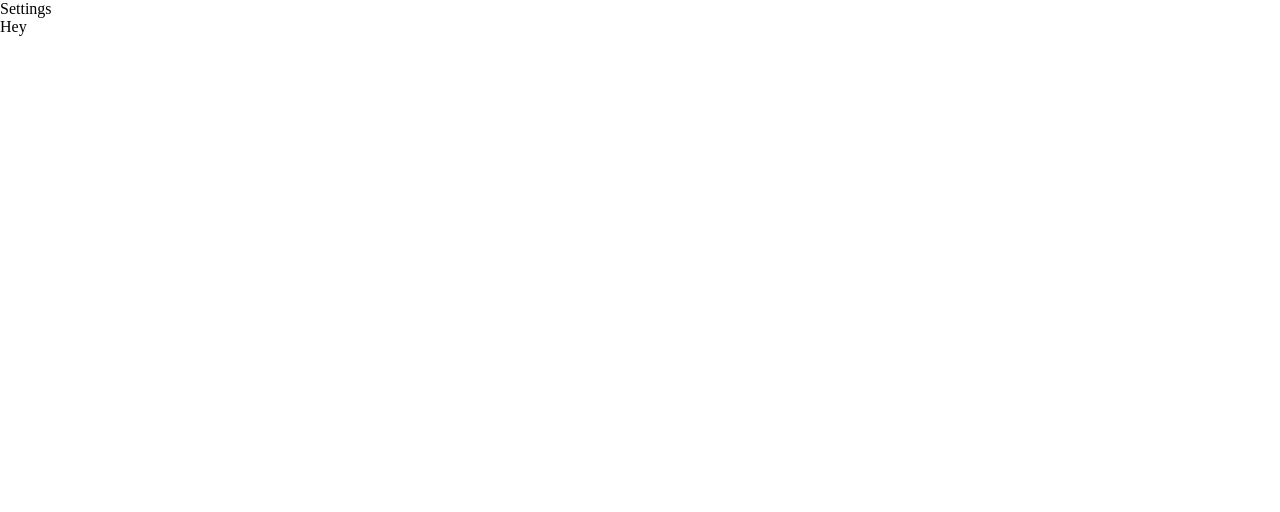
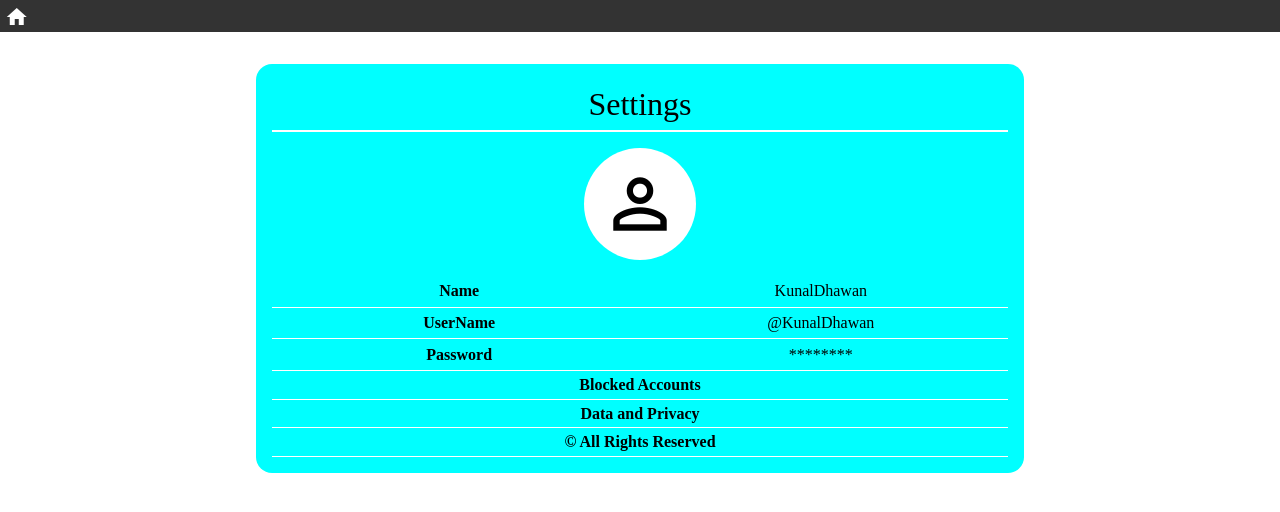
Before and after one commit to outerCircles/outerCircles.github.io, a React app: page /settings in a window 1280 px wide. Built offline with nearby package versions, Linux system fonts and the light colour scheme.

Commit message:
Developed Settings Page

```diff
--- a/src/css/index.css
+++ b/src/css/index.css
@@ -8,6 +8,9 @@ span{
   padding: 0 5%;
   width: 16em;
 }
+/* .userIcon{
+  font-size: 2em;
+} */
 .searchbar {
   overflow: hidden;
   background-color: #4d5755;
@@ -161,6 +164,57 @@ span{
 #page-nav label, #hamburger {
   display: none;
 }
+.settingsHeader{
+  position: fixed;
+  top: 0;
+  left: 0;
+  width: 100%;
+  right: 0;
+  background-color: #333333;
+  height: 2em;
+}
+.settingsMain{
+  margin-top: 2em;
+  margin: 5% 20%;
+  background-color: cyan;
+  border-radius: 1em;
+  padding: 1em;
+}
+.settingsMain h1{
+  font-size: 2em;
+  padding: 0.2em;
+  text-align: center;
+  border-bottom: 2px solid white;
+}
+.settingsTile{
+  display: grid;
+  grid-template-columns: 1fr 1fr;
+  padding: 0.4em;
+  text-align: center;
+  border-bottom: 1px solid white;
+}
+.settingsUser{
+  text-align: center;
+}
+.settingsUserIcon{
+  font-size: 5em;
+  background-color: white;
+  border-radius: 2em;
+  padding: 0.2em;
+  margin: 0.2em;
+}
+.settingsHeading{
+  font-weight: bold;
+}
+.settingsTileSingle{
+  text-align: center;
+  padding: 0.3em;
+  border-bottom: 1px solid white;
+}
+.homeIconHeader{
+  padding: 0.2em;
+  color: white;
+}
 @media(max-width:425px) {
   .sidenav {
     margin: 2.7em 0;
@@ -200,6 +254,10 @@ span{
   }
   .sidenav{
     margin-top: 0;
+  }
+  .settingsMain{
+    width: 90%;
+    margin: 10% 1.27%;
   }
 }
 
@@ -251,3 +309,8 @@ span{
     width: 18em;
   }
 }
+@media(max-width:320px){
+  .settingsMain{
+    margin: 10% 0%;
+  }
+}
--- a/src/js/Pages/Dashboard/Sections/SideNav/components/ContactButton.js
+++ b/src/js/Pages/Dashboard/Sections/SideNav/components/ContactButton.js
@@ -10,7 +10,7 @@ const ContactButton = ({id, name, dpUrl}) => {
         <>
             <button type="button" onClick={e=>dispatch({type:'SWITCH', payload:{newId:id}})}>
                 <div className="spaced-flex" className="mainUser">
-                <span className="material-icons">account_circle</span>
+                <span className="material-icons userIcon">account_circle</span>
                 <span>{name}</span>
                 </div>
             </button>
--- a/src/js/Pages/Settings/Settings.js
+++ b/src/js/Pages/Settings/Settings.js
@@ -3,8 +3,43 @@ import React from "react";
 const Settings = () => {
     return (
         <>
-           <h1>Settings</h1>
-           <h2>Hey</h2>
+        <header class="settingsHeader">
+            <span class="material-icons homeIconHeader">home</span>
+        </header>
+        <main main class="settingsMain">
+        <h1>Settings</h1>
+          <div class="settingsUser">
+            <span class="material-icons settingsUserIcon">
+              perm_identity
+              </span>
+          </div>
+          <div class="settingsTile">
+            <p class="settingsHeading">Name</p>
+            <p>KunalDhawan</p>
+          </div>
+          <div class="settingsTile">
+            <p class="settingsHeading">UserName</p>
+            <p>@KunalDhawan</p>
+          </div>
+          <div class="settingsTile">
+            <p class="settingsHeading">Password</p>
+            <p>********</p>
+          </div>
+          <div class="settingsTileSingle">
+            <p class="settingsHeading">Blocked Accounts</p>
+            <p></p>
+          </div>
+          <div class="settingsTileSingle">
+            <p class="settingsHeading"> Data and Privacy</p>
+            <p></p>
+          </div>
+          <div class="settingsTileSingle">
+            <p class="settingsHeading"> © All Rights Reserved</p>
+            <p></p>
+          </div>
+        </main>
+        <footer>
+        </footer>
         </>
     )
 }
```
Lines whose indentation alone changed are shown as unchanged.
